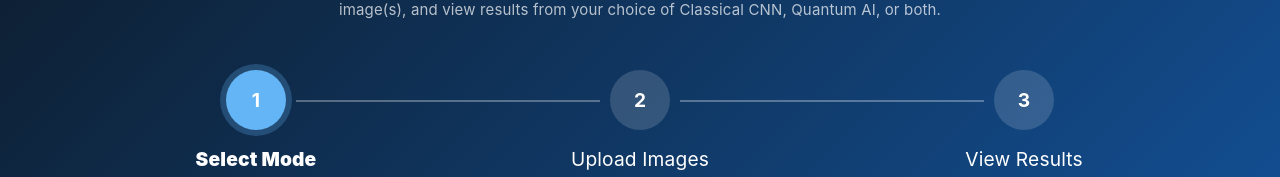
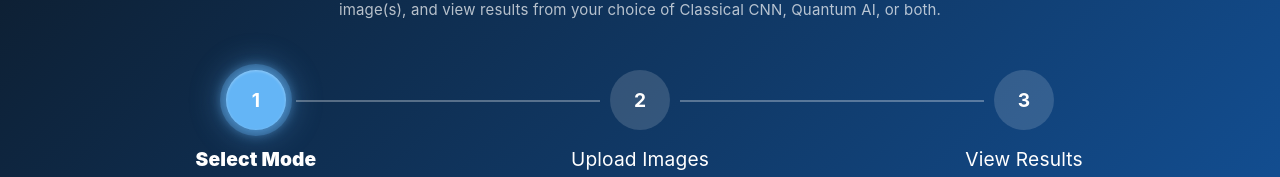
Before and after one commit to Nico-Gerber/Q-INTERVAL-Lite, a React (Create React App) app: page /Analysis in a window 1280 px wide. Shown: the part 231-408 px from the top of the page. Built offline with nearby package versions, Linux system fonts and the light colour scheme.

Commit message:
Stepper Now Glows

```diff
--- a/src/components/ImageUpload.jsx
+++ b/src/components/ImageUpload.jsx
@@ -1,9 +1,9 @@
 import React, { useCallback, useState } from 'react';
-import { Box, Typography, Button, Alert } from '@mui/material';
+import { Box, Typography, Button, Alert, Container } from '@mui/material';
 import { CloudUpload as UploadIcon, CheckCircleOutline as CheckIcon, WarningAmber as WarnIcon } from '@mui/icons-material';
 import { useDropzone } from 'react-dropzone';
 
-export default function ImageUpload({ file, setFile, preview, setPreview }) {
+export default function ImageUpload({ file, setFile, preview, setPreview, setActiveStep }) {
   const [status, setStatus] = useState(null);
 
   const onDrop = useCallback((accepted, rejected) => {
@@ -148,6 +148,14 @@ export default function ImageUpload({ file, setFile, preview, setPreview }) {
           {status.msg}
         </Alert>
       )}
+
+
+      <Container maxWidth="lg" sx={{ display: 'flex', justifyContent: 'space-between', alignItems: 'center', mt: 2 }}>
+        <Button variant="contained" onClick={() => { setActiveStep(prev => prev - 1); setPreview(null); }}>Back</Button>
+
+        <Button variant="contained" onClick={() => setActiveStep(prev => prev + 1)}>Next</Button>
+      </Container>
+
     </Box>
   );
 }
--- a/src/components/stepper.jsx
+++ b/src/components/stepper.jsx
@@ -9,18 +9,22 @@ const CustomStepIcon = ({ active, completed, icon }) => (
     width: 60,
     height: 60,
     borderRadius: '50%',
-    backgroundColor: active
+    backgroundColor: active || completed
       ? '#64B5F6'
-      : completed
-        ? '#64B5F6'
-        : 'rgba(255,255,255,0.15)',
+      : 'rgba(255,255,255,0.15)',
     display: 'flex',
     alignItems: 'center',
     justifyContent: 'center',
     color: 'white',
     fontWeight: 700,
     fontSize: '1.2rem',
-    boxShadow: active ? '0 0 0 6px rgba(100,181,246,0.25)' : 'none',
+    boxShadow: active
+      ? `0 0 0 6px rgba(100,181,246,0.25),
+         0 0 12px 4px rgba(100,181,246,0.55),
+         0 0 28px 10px rgba(100,181,246,0.25),
+         inset 0 1px 3px rgba(255,255,255,0.3)`
+      : 'none',
+    transition: 'box-shadow 0.3s ease, background-color 0.3s ease',
   }}>
     {completed ? <Check sx={{ color: 'white', fontSize: '1.8rem' }} /> : icon}
   </Box>
@@ -41,8 +45,22 @@ export default function AnalysisStepper({ activeStep }) {
         sx={{
           '& .MuiStepConnector-root': { top: 30, left: 'calc(-50% + 40px)', right: 'calc(50% + 40px)' },
           '& .MuiStepConnector-line': { borderTopWidth: 2, borderColor: 'rgba(255,255,255,0.3)' },
+          '& .MuiStepConnector-root.Mui-active .MuiStepConnector-line': {
+            backgroundColor: '#64B5F6',
+            boxShadow: `
+    0 0 6px 2px rgba(100,181,246,0.8),
+    0 0 14px 4px rgba(100,181,246,0.4)
+  `,
+          },
+          '& .MuiStepConnector-root.Mui-completed .MuiStepConnector-line': {
+            backgroundColor: '#64B5F6',
+            boxShadow: `
+    0 0 6px 2px rgba(100,181,246,0.8),
+    0 0 14px 4px rgba(100,181,246,0.4)
+  `,
+          },
           '& .MuiStepLabel-label': { fontSize: '1.2rem', fontWeight: 0, color: 'white' },
-          '& .MuiStepLabel-label.Mui-active': { color: 'white', fontWeight: 1000 },
+          '& .MuiStepLabel-label.Mui-active': { color: 'white', fontWeight: 1000, },
           '& .MuiStepLabel-label.Mui-completed': { color: 'white' },
         }}
       >
--- a/src/pages/analysis.jsx
+++ b/src/pages/analysis.jsx
@@ -252,6 +252,7 @@ export default function An() {
                 setFile={setFile}
                 preview={preview}
                 setPreview={setPreview}
+                setActiveStep={setActiveStep}
               />
             </Container>
 
```
